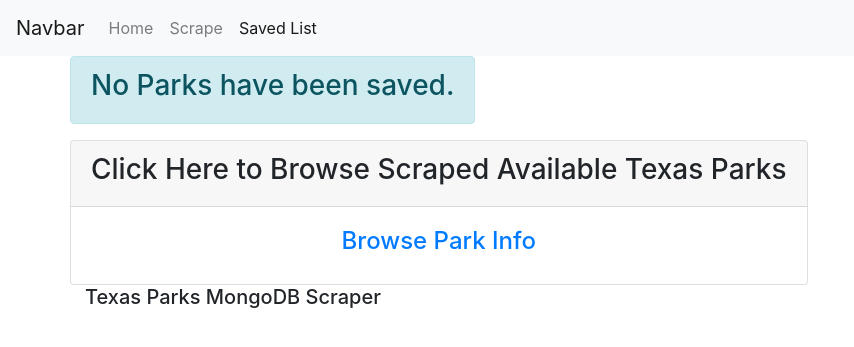
After one commit to adam-verma/MongoDB-Web-Scraping, a Node server app: page /saved in a window 1280 px wide. The commit adds this page. Shown: the top 347 px of the page, without its empty margins (0-854 px from the left). Run offline with Node 20, Linux system fonts and the light colour scheme; data that the repository does not hold is empty; some libraries are stand-ins or nearby versions.

Commit message:
app controller.js-directed requests/responses to proper routes, validated incoming mongodb data to filter duplicates, working on posting notes to targeted article; Article.js-updated park model with new fields; styles.css- added positioning for card and its attributes; app.js-used a toggle active class for nav links, toggle collapse for card body, created ajax functions to scrape data from axios responses, save article data to db, retrieve or delete all parks from db; saved.js- created ajax functions to append notes to corresponding article, save/notes notes to/from db, working to add/remove notes on DOM; index.hbs-added working src links to js files and other links to fontawesome and updated boostrap from slim; main.handlebars/saved.hbs-designed the frontend to view nav bar, park header with info filled by hbs object and displayed on page respective to if saved is false or true

```diff
--- a/controllers/app-controller.js
+++ b/controllers/app-controller.js
@@ -1,6 +1,8 @@
 // Gather dependencies
 const axios = require('axios');
 const cheerio = require('cheerio');
+const mongoose = require('mongoose');
+const ObjectId = require('mongodb').ObjectID;
 
  // Require models
  let db = require("../models/");
@@ -13,109 +15,106 @@ module.exports = function (app) {
         axios.get("https://tpwd.texas.gov/state-parks/nearby/all-parks").then(function (response) {
             // Use cheerio to load and store the links for further scraping
             let $ = cheerio.load(response.data);
-
+            console.log($);
             let urlArr = [];
             $(".external-link").each(function (index) {
                 if ($(this).parent().attr("href")) {
                     urlArr.push($(this).parent().attr("href"))
                 }
             });
-            console.log(urlArr);
+            urlArr = urlArr.filter(function(arr){
+                return arr !== undefined
+            })
 
             // ScrapePages(url).reduce((prev, urlArr) => prev.then(
             //     () => ScrapePages(url).add(urlArr),
             // ), Promise.resolve());
 
-            const scrapeLinks = urlArr.map(ScrapePages);
-            res.send("Scrape Complete");
-        });
-    });
-
-        //
-        function ScrapePages(url) {
+            let promises = [];
+            urlArr.forEach(url =>  {
+                promises.push(new Promise((resolve, reject) => {
                     axios.get(url)
                     .then(function (response) {
                         let $ = cheerio.load(response.data);
-                    let parkInfo = {};
+                        let parkInfo = [];
                         parkInfo.name = $('#parkheader').find("#sp_title").children().children("a").text().replace(/[\n\r]\s+/gi, ' ').trim();
+                        parkInfo.image = $('.orbit-image').attr('src');
                         $('#right-column').each(function (i, element) {
-                        parkInfo.address = $(this).find("address").text().replace(/(\r\n|\n|\r|\t|\s+)/gm, ' ').trim();
+                            parkInfo.address = $(this).find(".address").text().replace(/(\r\n|\n|\r|\t|\s+)/gm, ' ').trim();
                             parkInfo.phone = $(this).find(".park_phone").children("p").text().replace(/(\r\n|\n|\r|\t|\s+)/gm, ' ');
                             parkInfo.fees = $(this).children().children("#parkfees").children(".rowcontent").children("ul").children("li").text().replace(/(\r\n|\n|\r|\t|\s+)/gm, ' ').trim();
                             parkInfo.hours = $(this).children().children("#parkhours").children().children("p").text().replace(/(\r\n|\n|\r|\t|\s+)/gm, ' ').trim();
                             parkInfo.climate = $(this).children().children("#parkclimate").children().children("p").text().replace(/[\n\r]\s+/gi, ' ').trim();
                         })
-                    console.log(parkInfo);
+                        if (parkInfo.name !== "" && parkInfo.image !="" && parkInfo.address !== "" && parkInfo.phone !== "" && parkInfo.fees !== "" && parkInfo.hours !== "" && parkInfo.climate !== "" ) {
+                            parkInfo.push(parkInfo);
+                        }
+                        // Send a message to the client
+                        return resolve(parkInfo)
+                    })
+                }))
+            });
 
+            Promise.all(promises)
+            .then((results) => {
                 // Create a new Article using the `parkInfo` object built from scraping
-                    db.Article.create(parkInfo)
-                        .then(function (dbArticle) {
-                            // View the added result in the console
-                            console.log(dbArticle);
+                db.Article.create(results, function(err, parkname) {
+                    // If duplicate error code, then find duplicate by name and filter out
+                    if (err && err.code === 11000) {
+                        console.log('found dups');
+                        return db.Article.find({name: results.name}).exec()
+                    }
+                    else {
+                        console.log('new article created', results.name);
+                    }
                 })
-                        .catch(function (err) {
-                            console.log(err);
-                        });
-                    // Send a message to the client
-
-                });
-        };
+                return res.redirect('/')
+            })
+        })
+    })
 
       // Grabs all articles that are not saved and renders to the index.html
       app.get("/", function(req, res){
-        db.Article.find({saved: false})
-        .then(function(result){
+        db.Article.find({saved: false}).lean()
+        .then(result => {
                 const hbsObj = {articles: result};
+                console.log(`hbs: ${hbsObj}`);
                 res.render("index", hbsObj);
             })
-        .catch(function(err) {
-            res.json(err);
+        .catch(err => {
+            console.log(err)
+        })
     });
-    });
-
 
     // Grabs all saved articles attached with notes and renders to the saved page
     app.get("/saved", function(req, res) {
-        db.Article.find({saved: true})
+        db.Article.find({saved: true}).lean()
         .sort({date: -1})
         .populate("note")
         .then(function(dbArticle) {
-            const hbsObj = {savedArticle: dbArticle};
-            res.render('index', hbsObj);
+            const savedObj = {savedArticle: dbArticle};
+            res.render('saved', savedObj);
         })
         .catch(function(err) {
             res.json(err)
         });
     });
 
-    app.post("/savedArticle/:id", function(req, res) {
+    app.put("/saved/:id", function(req, res) {
         db.Article.findOneAndUpdate({
-            _id: req.params.id
-        }, {saved: true})
+            _id: ObjectId(req.params.id)
+        }, {$set: {saved: true}})
         .then(function(savedArticle) {
-            res.json(savedArticle)
+            console.log('good job')
+            res.redirect('/');
         })
         .catch(function(err) {
             console.log(err);
         })
         })
 
-    // Route for getting all Articles from the the db
-    app.get("/articles", function (req, res) {
-        // Grab all documents from Articles collection
-        db.Article.find(req.query)
-            .then(function (dbArticle) {
-                // Send all articles to display
-                res.json(dbArticle);
-            })
-            // If error occurred, send to client
-            .catch(function (err) {
-                console.log(err);
-            });
-    });
-
     // Route for getting an Article by id
-    app.get("/articles/:id", function (req, res) {
+    app.get("/saved/:id", function (req, res) {
         db.Article.find({
                 _id: req.params.id
             })
@@ -132,14 +131,25 @@ module.exports = function (app) {
     // Use a post route to delete specified article
     app.post("/deleteArticle/:id", function(req, res){
 
-        db.Article.findOneAndRemove({
+        db.Article.findOneAndUpdate({
             _id: req.params.id
-        })
+        }, {$set: {saved: false}})
         .then(function() {
             return db.Note.remove({});
         })
         .then(function(results) {
-            res.json(results);
+            res.redirect('/saved');
+        })
+        .catch(function(err) {
+            res.json(err)
+        });
+    });
+
+    // Use a post route to delete all articles
+    app.delete("/deleteArticles", function(req, res) {
+        db.Article.deleteMany({})
+        .then(function(deletedArticles) {
+            res.send(deletedArticles)
         })
         .catch(function(err) {
             res.json(err)
--- a/package.json
+++ b/package.json
@@ -23,7 +23,8 @@
     "express": "^4.17.1",
     "express-handlebars": "^3.1.0",
     "logger": "0.0.1",
-    "mongoose": "^5.8.12"
+    "mongoose": "^5.8.12",
+    "nodemon": "^2.0.4"
   },
   "devDependencies": {}
 }
--- a/public/css/styles.css
+++ b/public/css/styles.css
@@ -0,0 +1,55 @@
+    nav a {
+    text-decoration: none !important;
+    }
+
+    .dropdown-menu {
+        display: block;
+        margin-top: 2%;
+        list-style: none;
+    }
+
+    .list-item {
+        list-style: none;
+        position: relative;
+        text-align: center;
+        width: 350px;
+        height: auto;
+        margin: 5% auto;
+    }
+
+    .row {
+        display: flex;
+        }
+
+    .col-md-6 {
+        float: left;
+        flex: 50%;
+    }
+    .park-header {
+        position: relative;
+        height: auto;
+
+        width: 300px;
+    }
+
+    .parkpic {
+        position: relative;
+        height: 150px;
+        width: 100%;
+    }
+
+    .expand-button {
+        color: black;
+        fill: green;
+        transform: scale(1.5);
+        position: absolute;
+        bottom: -4%;
+        right: 0;
+        left: 0;
+        margin: 0 auto;
+        padding-bottom: 0%;
+    }
+
+    .expand-button:hover {
+        color: forestgreen;
+    }
--- /dev/null
+++ b/public/js/saved.js
@@ -0,0 +1,104 @@
+$(document).ready(function() {
+
+
+     // Event listener for appended <p> tags in article
+    $(".noteBtn").on("click", function(e) {
+        // Clear out the notes from note section to avoid repeated ones
+        $('#notes').empty();
+        // Grab the id from <p> tag
+        const articleId = $(this).attr("data-id");
+
+        // Make AJAX call for Article
+        $.ajax({
+            method: "GET",
+            url: "/saved/" + articleId
+        })
+        // Add note information upon receiving from AJAX call
+        .then(function(data) {
+            console.log(data);
+            $("#notes").append(`<h2> ${data.name} </h2>`);
+             // An input to enter a new title
+            $("#notes").append(`<input id='titleinput' name='title'>`);
+            // A textarea to add a new note body
+            $("#notes").append(`<textarea id='bodyinput' name='body'>`);
+            // A button to submit a new note, with the id of the article saved to it
+            $("#notes").append(`<button data-id='${data._id}' id='savenote'> Save Note </button>`);
+            // A button to delete a note with the id saved to it
+            $("#notes").append(`<button data-id='${data._id}' id='deletenote'> Delete Note </button>`);
+
+              // Checks for notes in article
+          if (data.note) {
+            // Fills the title to input
+            $("#titleinput").val(data.note.title);
+            // Fills the boddy to textarea
+            $("#bodyinput").val(data.note.body);
+          }
+        });
+    });
+
+    // Upon clicking save note button
+    $("#savenote").on("click", function() {
+        // Grab the id associated with the Article;
+        const articleId = $(this).closest('.card').attr("data-id");
+
+        // POST request for change the note that is entered
+        $.ajax({
+            method: "POST",
+            url: "/savedNote/" + articleId,
+            data: {
+                // Value from title input
+                title: $('#titleinput').val(),
+                // Value from note textarea
+                body: $('#bodyinput').val()
+
+            }
+        })
+        .then(function(response) {
+            // Console the response
+            console.log(response);
+            $("#notes").empty();
+        });
+
+        // Then clear the values entered in the input and textarea after saving
+        $('#titleinput').val("");
+        $('#bodyinput').val("");
+    });
+
+    $("#deletenote").on("click", function() {
+        const articleId = $(this).closest('.card').attr("data-id");
+
+          // POST request for change the note that is entered
+          $.ajax({
+            method: "POST",
+            url: "/deleteArticle/" + articleId,
+            data: {
+                // Value from title input
+                title: $('#titleinput').val(),
+                // Value from note textarea
+                body: $('#bodyinput').val()
+            }
+        })
+        .then(function(response) {
+            location.reload();
+        });
+
+    })
+
+    $('#removeBtn').on('click', function() {
+        const articleId = $(this).parent().attr('data-id');
+
+        $(this).closest('.dropdown').remove();
+
+        $.ajax({method: "POST", url: "/deleteArticle/"+articleId })
+        .then(function(response) {
+            location.reload();
+        });
+    })
+
+    $('#clearBtn').on('click', function() {
+        $('#articles').empty();
+
+
+    }
+    )
+});
--- a/server.js
+++ b/server.js
@@ -1,7 +1,6 @@
 // Dependencies
 const express = require('express');
-const mongoose = require("mongoose");
-const fs = require('fs');
+const mongoose = require("mongoose")
 
 const PORT = 3000;
 
@@ -18,8 +17,8 @@ app.use(express.static('public'));
 // Set Handlebars.
 const exphbs = require("express-handlebars");
 
-app.engine("handlebars", exphbs({ defaultLayout: "main" }));
-app.set("view engine", "handlebars");
+app.engine("hbs", exphbs({ defaultLayout: "main" }));
+app.set("view engine", "hbs");
 
 const MONGODB_URI = process.env.MONGODB_URI || "mongodb://localhost/webscrapingdb";
 // Connect to Mongo DB
--- /dev/null
+++ b/views/layouts/main.handlebars
@@ -0,0 +1,45 @@
+<!DOCTYPE html>
+<html lang="en">
+
+<head>
+    <title> Mongo Web Scraping </title>
+
+    <!-- css File -->
+    <link rel="stylesheet" type="text/css" href="/css/styles.css">
+    <!-- google font File -->
+    <link href="https://fonts.googleapis.com/css?family=PT+Serif&display=swap" rel="stylesheet">
+    <!-- awesome font File -->
+    <link rel="stylesheet" href="https://maxcdn.bootstrapcdn.com/font-awesome/4.6.1/css/font-awesome.min.css">
+    <!-- responsive -->
+    <meta name="viewport" content="width=device-width, initial-scale=1">
+    <script src="https://code.jquery.com/jquery.js"></script>
+    <!-- Boostrap -->
+    <link rel="stylesheet" href="https://stackpath.bootstrapcdn.com/bootstrap/4.4.1/css/bootstrap.min.css"
+        integrity="sha384-Vkoo8x4CGsO3+Hhxv8T/Q5PaXtkKtu6ug5TOeNV6gBiFeWPGFN9MuhOf23Q9Ifjh" crossorigin="anonymous">
+
+</head>
+
+<body>
+
+    {{{ body }}}
+
+    <!--JS File for Handlebars-->
+    <script type="text/javascript" src="/js/app.js"></script>
+    <script type="text/javascript" src="/js/saved.js"></script>
+
+    <!-- javascript files -->
+    <script
+    src="https://code.jquery.com/jquery-3.5.1.js"
+    integrity="sha256-QWo7LDvxbWT2tbbQ97B53yJnYU3WhH/C8ycbRAkjPDc="
+    crossorigin="anonymous">
+    </script>
+    <script src="https://cdn.jsdelivr.net/npm/popper.js@1.16.0/dist/umd/popper.min.js"
+        integrity="sha384-Q6E9RHvbIyZFJoft+2mJbHaEWldlvI9IOYy5n3zV9zzTtmI3UksdQRVvoxMfooAo" crossorigin="anonymous">
+    </script>
+    <script src="https://stackpath.bootstrapcdn.com/bootstrap/4.4.1/js/bootstrap.min.js"
+        integrity="sha384-wfSDF2E50Y2D1uUdj0O3uMBJnjuUD4Ih7YwaYd1iqfktj0Uod8GCExl3Og8ifwB6" crossorigin="anonymous">
+    </script>
+
+</body>
+
+</html>
--- /dev/null
+++ b/views/saved.hbs
@@ -0,0 +1,78 @@
+<nav class="navbar navbar-expand-lg navbar-light bg-light">
+    <a class="navbar-brand" href="#">Navbar</a>
+    <button class="navbar-toggler" type="button" data-toggle="collapse" data-target="#navbarSupportedContent"
+        aria-controls="navbarSupportedContent" aria-expanded="false" aria-label="Toggle navigation">
+        <span class="navbar-toggler-icon"></span>
+    </button>
+
+    <div class="collapse navbar-collapse" id="navbarSupportedContent">
+        <ul class="navbar-nav mr-auto">
+            <li id="mainTab" class="nav-item" >
+                <a class="nav-link" href="/">Home </a>
+            </li>
+            <li id="scrapeTab" class="nav-item">
+                <a class="nav-link" href="/scrape">Scrape</a>
+            </li>
+            <li id="saveTab" class="nav-item">
+                <a class="nav-link" href="/saved">Saved List</a>
+            </li>
+            {{#if savedArticle}}
+            <li class="nav-item">
+            <a class="btn btn-danger" id="clearSavedBtn">Clear All Park Info</a>
+            </li>
+            {{/if}}
+        </ul>
+    </div>
+</nav>
+
+<div class="container">
+    <div class="row">
+        <div id="savedArticles">
+            {{#each savedArticle}}
+            <ul class="dropdown">
+                <!-- Park List Dropdown -->
+                <li class="list-item">
+                    <div class="card" data-id={{this._id}}>
+                        <div class="card-header">
+                            {{this.name}}
+                        </div>
+                        <div class="article-body card-body">
+                            <div id="contact">
+                            <h4>{{this.phone}}</h4>
+                            <h5>{{this.address}}</h5>
+                            </div>
+                            <h4>
+                            <a class="article" href=""></a>
+                            <a class="btn btn-danger" id="removeBtn" data-id={{this._id}}>Remove from Saved</a>
+                            <a class="btn btn-info noteBtn" data-id={{this._id}}>Add Note to Park</a>
+                            </h4>
+                            <p id="notes"></p>
+                        </div>
+                    </div>
+                </li>
+            </ul>
+            {{/each}}
+        </div>
+            {{#unless savedArticle.length}}
+            <div class="alert alert-info text-center" role="alert">
+                <h3>
+                No Parks have been saved.
+                </h3>
+            </div>
+            <div class="card">
+                <div class="card-header text-center">
+                    <h3>Click Here to Browse Scraped Available Texas Parks</h3>
+                </div>
+                <div class="card-body text-center">
+                    <h4>
+                    <a href="/">Browse Park Info</a>
+                    </h4>
+                </div>
+            </div>
+            {{/unless}}
+        </div>
+        <footer class="footer">
+            <h5>Texas Parks MongoDB Scraper</h5>
+        </footer>
+    </div>
+</div>
```
Also changed, not shown: models/Article.js (+8 -3 lines), views/index.hbs (+40 -17 lines), views/layouts/main.hbs (deleted, +0 -34 lines), public/js/app.js, 1 other file. Lines whose indentation alone changed are shown as unchanged.
